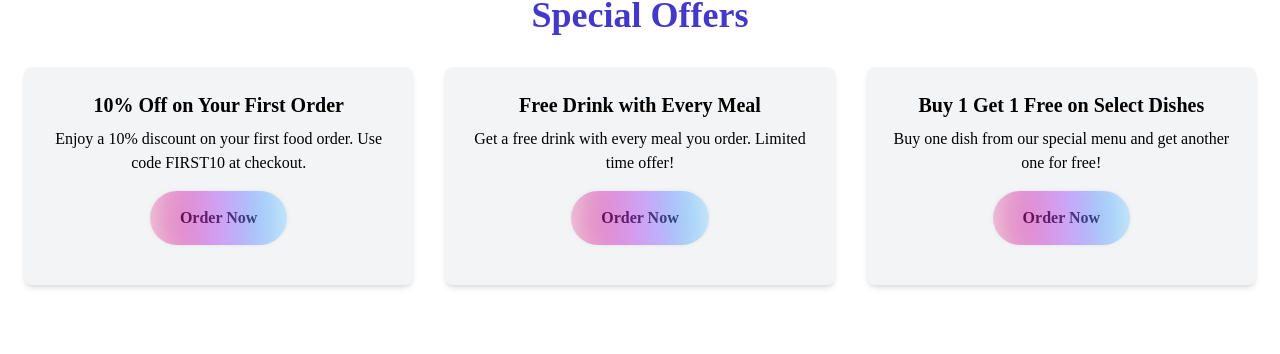
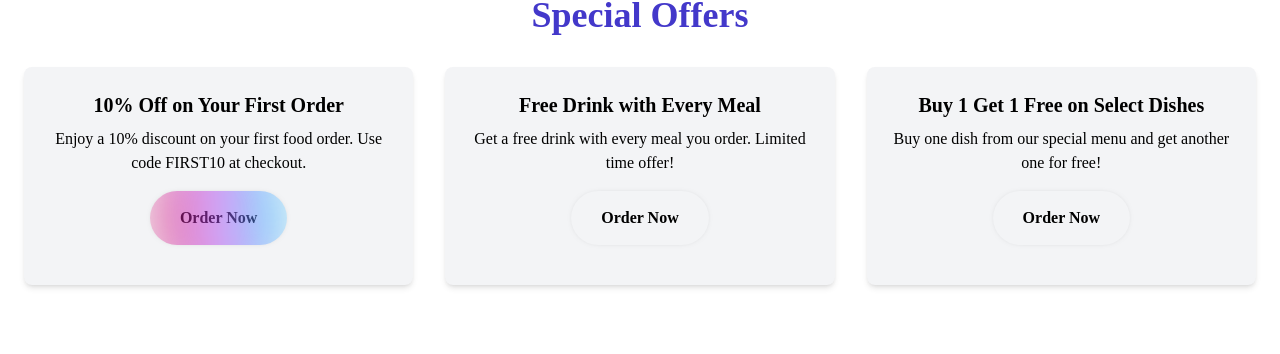
Before and after one commit to Aiman03-del/Master-chef, a React (Vite) app: page / in a window 1280 px wide. Shown: the part 1211-1565 px from the top of the page. Built offline with nearby package versions, Linux system fonts and the light colour scheme; no server answers; a web font is replaced by a local one.

Commit message:
customize banner button design and hover effects

```diff
--- a/src/pages/Home/HomeStyles/SpeacialOffers.css
+++ b/src/pages/Home/HomeStyles/SpecialOffers.css
@@ -23,7 +23,7 @@
   transform: scale(0.97);
 }
 
-.hoverEffect {
+.hover-effect {
   position: absolute;
   bottom: 0;
   top: 0;
@@ -35,7 +35,7 @@
   z-index: 1;
 }
 
-.hoverEffect div {
+.hover-effect div {
   background: rgb(222, 0, 75);
   background: linear-gradient(
     90deg,
@@ -52,7 +52,7 @@
   opacity: 0.5;
 }
 
-.orders:hover .hoverEffect div {
+.orders:hover .hover-effect div {
   width: 8rem;
   height: 8rem;
 }
--- a/src/pages/Home/SpecialOffers.jsx
+++ b/src/pages/Home/SpecialOffers.jsx
@@ -1,7 +1,7 @@
 import { motion } from "framer-motion";
 import { useInView } from "react-intersection-observer";
 import { Link } from "react-router-dom";
-import "./HomeStyles/SpeacialOffers.css";
+import "./HomeStyles/SpecialOffers.css";
 
 const SpecialOffers = () => {
   const { ref, inView } = useInView({
@@ -46,7 +46,7 @@ const SpecialOffers = () => {
                 <button className="orders">
                   {" "}
                   Order Now
-                  <div className="hoverEffect">
+                  <div className="hover-effect">
                     <div />
                   </div>
                 </button>
```
